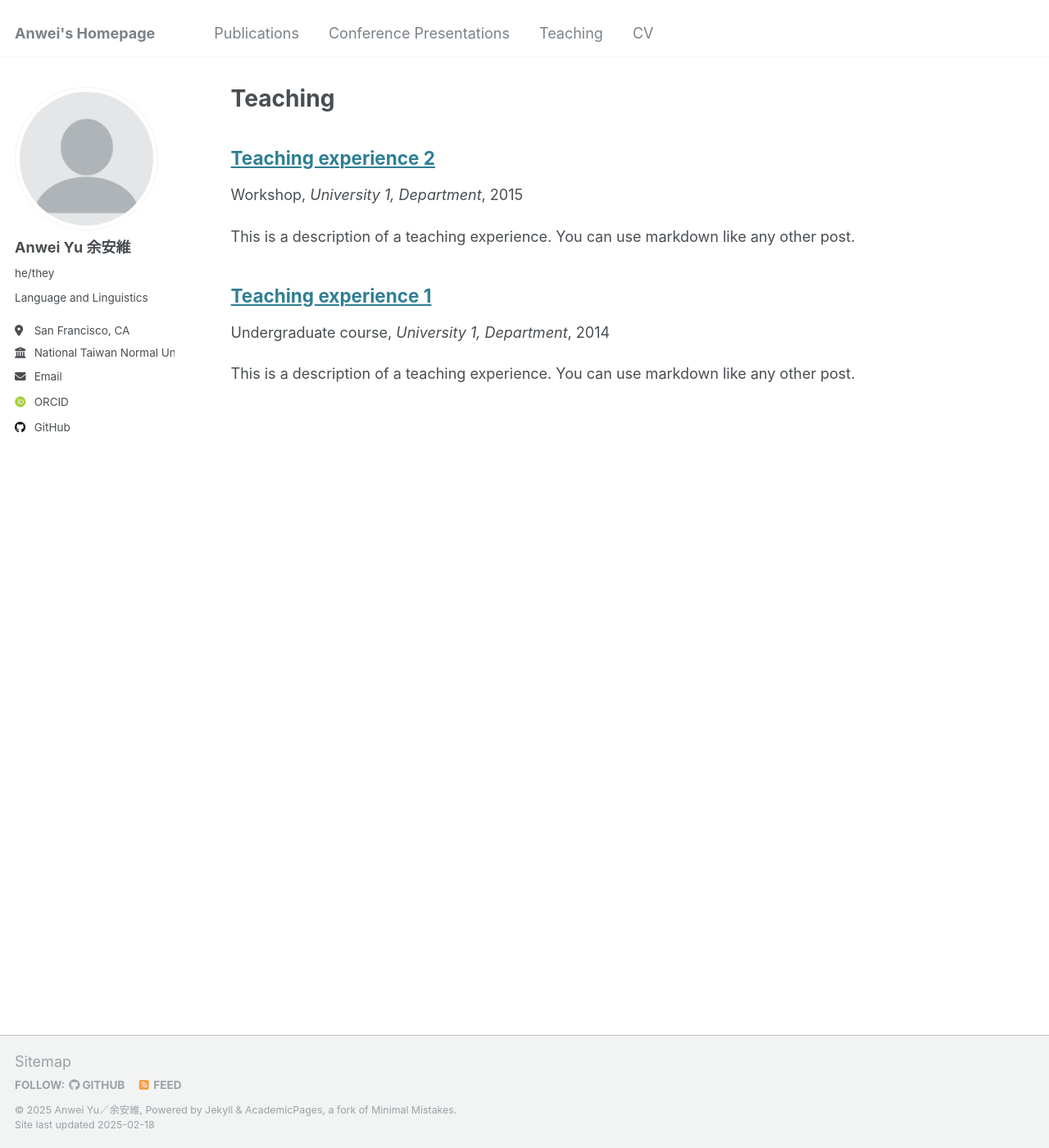
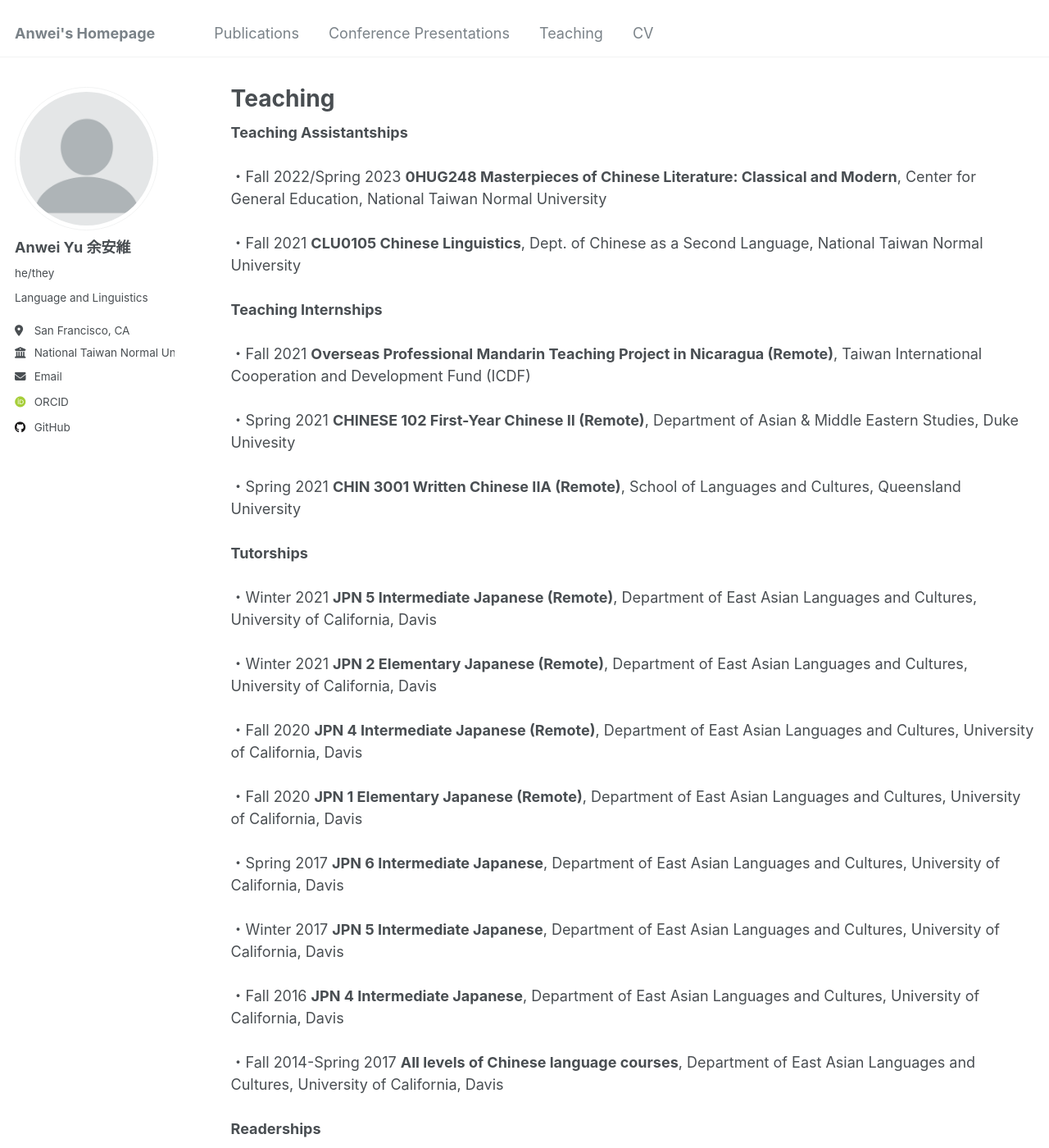
Before and after one commit to anweiyu/anweiyu.github.io, a Jekyll site: the page built from _pages/teaching.html, in a window 1280 px wide and 1400 px high. Shown: the whole window at 82% size. Built offline with Jekyll 4.4.1, drawn with Linux system fonts in a browser that asks for light colours; some web fonts are replaced; some of the changed text lies outside the part shown.

Commit message:
Update teaching.html

```diff
--- a/_pages/teaching.html
+++ b/_pages/teaching.html
@@ -5,8 +5,26 @@ permalink: /teaching/
 author_profile: true
 ---
 
-{% include base_path %}
-
-{% for post in site.teaching reversed %}
-  {% include archive-single.html %}
-{% endfor %}
+<strong>Teaching Assistantships</strong><br><br>
+・Fall 2022/Spring 2023 <strong>0HUG248 Masterpieces of Chinese Literature: Classical and Modern</strong>, Center for General Education, National Taiwan Normal University<br><br>
+・Fall 2021 <strong>CLU0105 Chinese Linguistics</strong>, Dept. of Chinese as a Second Language, National Taiwan Normal University<br><br>
+<strong>Teaching Internships</strong><br><br>
+・Fall 2021 <strong>Overseas Professional Mandarin Teaching Project in Nicaragua (Remote)</strong>, Taiwan International Cooperation and Development Fund (ICDF)<br><br>
+・Spring 2021 <strong>CHINESE 102 First-Year Chinese II (Remote)</strong>, Department of Asian & Middle Eastern Studies, Duke Univesity<br><br>
+・Spring 2021 <strong>CHIN 3001 Written Chinese IIA (Remote)</strong>, School of Languages and Cultures, Queensland University<br><br>
+<strong>Tutorships</strong><br><br>
+・Winter 2021 <strong>JPN 5 Intermediate Japanese (Remote)</strong>, Department of East Asian Languages and Cultures, University of California, Davis<br><br>
+・Winter 2021 <strong>JPN 2 Elementary Japanese (Remote)</strong>, Department of East Asian Languages and Cultures, University of California, Davis<br><br>
+・Fall 2020 <strong>JPN 4 Intermediate Japanese (Remote)</strong>, Department of East Asian Languages and Cultures, University of California, Davis<br><br>
+・Fall 2020 <strong>JPN 1 Elementary Japanese (Remote)</strong>, Department of East Asian Languages and Cultures, University of California, Davis<br><br>
+・Spring 2017 <strong>JPN 6 Intermediate Japanese</strong>, Department of East Asian Languages and Cultures, University of California, Davis<br><br>
+・Winter 2017 <strong>JPN 5 Intermediate Japanese</strong>, Department of East Asian Languages and Cultures, University of California, Davis<br><br>
+・Fall 2016 <strong>JPN 4 Intermediate Japanese</strong>, Department of East Asian Languages and Cultures, University of California, Davis<br><br>
+・Fall 2014-Spring 2017 <strong>All levels of Chinese language courses</strong>, Department of East Asian Languages and Cultures, University of California, Davis<br><br>
+<strong>Readerships</strong><br><br>
+・Winter 2017 <strong>CHN 107 Traditional Chinese Fiction (in English)</strong>, Department of East Asian Languages and Cultures, University of California, Davis<br><br>
+<strong>K-12 Level</strong><br><br>
+・July 2018-February 2019 <strong>Native-Speaking Teacher of English</strong>, HESS International Education Group, New Taipei City, Taiwan<br><br>
+・September 2017-June 2018 <strong>Native-Speaking Teacher of English</strong>, Qingtian Senior High School, Zhejiang, China<br><br>
+・September 2016-May 2017 <strong>Instructor of Mandarin</strong>, NewStar Chinese School, Davis, CA, USA<br><br>
+・September 2016-May 2017 <strong>Instructor of Mandarin</strong>, Davis Chinese School, Davis, CA, USA<br><br>
```
